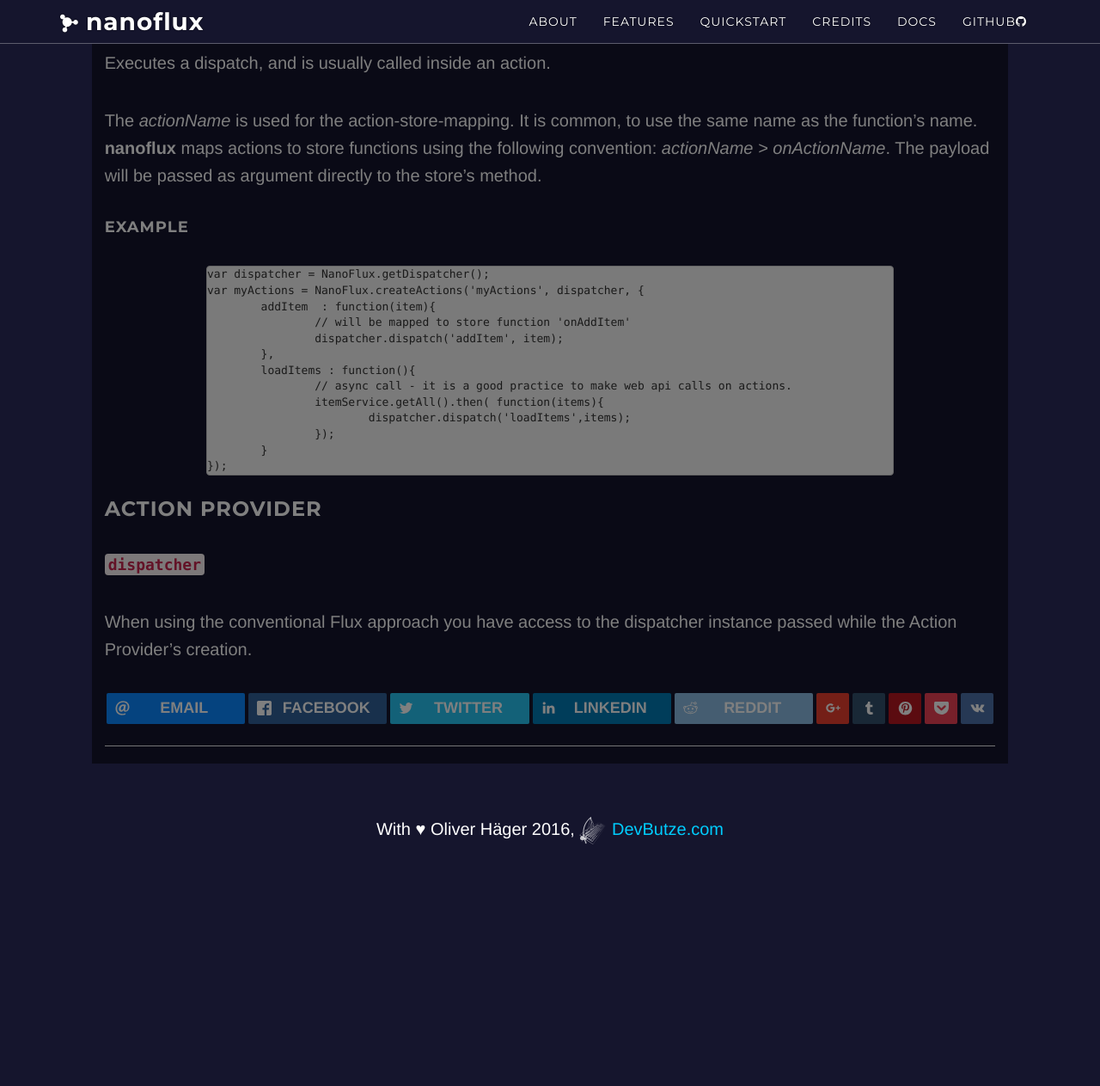
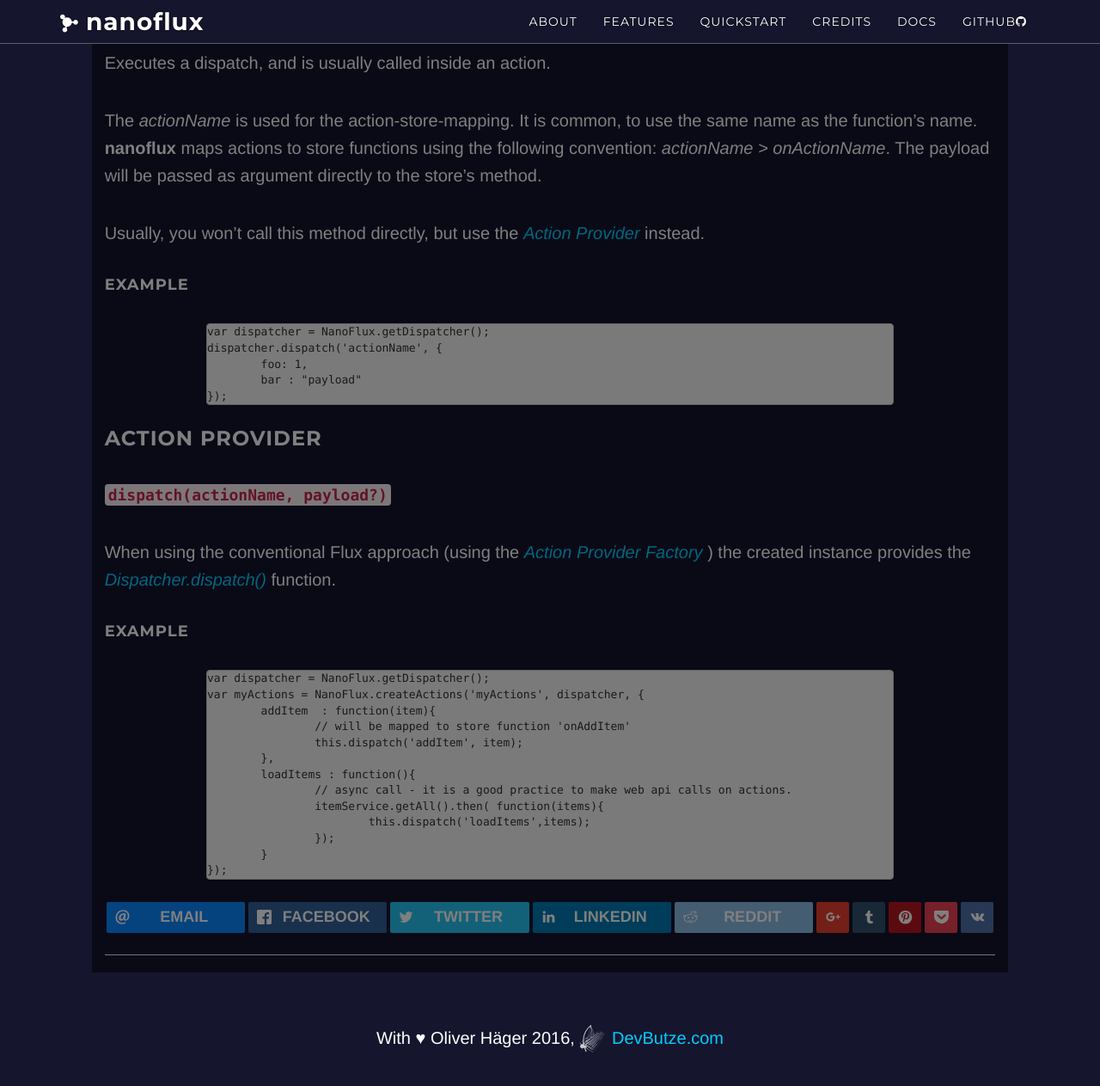
Before and after one commit to ohager/nanoflux, a Jekyll site: the page built from _posts/2016-04-22-api.md, in a window 1280 px wide and 1400 px high, scrolled down 6832 px. Shown: the top 1263 px of the window at 86% size. Built offline with Jekyll 4.4.1, drawn with Linux system fonts in a browser that asks for light colours; nearby versions of some CDN libraries; comment, search, counter and statistics services are not loaded; a style sheet for code colours, icons or effects is not loaded; before the commit the page ends 8056 px from its top, so only the background shows below that.

Commit message:
Correction API Docu

```diff
--- a/_posts/2016-04-22-api.md
+++ b/_posts/2016-04-22-api.md
@@ -298,6 +298,26 @@ The *actionName* is used for the action-store-mapping. It is common, to use the
 __nanoflux__ maps actions to store functions using the following convention: *actionName > onActionName*.
 The payload will be passed as argument directly to the store's method.
 
+Usually, you won't call this method directly, but use the [*Action Provider*](#actionProviderInstance) instead.
+
+#### Example
+
+{% highlight javascript %}
+var dispatcher = NanoFlux.getDispatcher();
+dispatcher.dispatch('actionName', {
+	foo: 1,
+	bar : "payload"
+});
+{% endhighlight %}
+
+
+### <a name='actionProviderInstance'></a> Action Provider
+
+<a name='dispatcherInstance'></a>
+__`dispatch(actionName, payload?)`__
+
+When using the conventional Flux approach (using the [*Action Provider Factory*](#actionProvider) ) the created instance provides the [*Dispatcher.dispatch()*](#dispatch) function.
+
 #### Example
 
 {% highlight javascript %}
@@ -305,21 +325,13 @@ var dispatcher = NanoFlux.getDispatcher();
 var myActions = NanoFlux.createActions('myActions', dispatcher, {
 	addItem  : function(item){
 		// will be mapped to store function 'onAddItem'
-		dispatcher.dispatch('addItem', item);
+		this.dispatch('addItem', item);
 	},
 	loadItems : function(){
 		// async call - it is a good practice to make web api calls on actions.
 		itemService.getAll().then( function(items){
-			dispatcher.dispatch('loadItems',items);
+			this.dispatch('loadItems',items);
 		});
 	}
 });
 {% endhighlight %}
-
-
-### <a name='actionProviderInstance'></a> Action Provider
-
-<a name='dispatcherInstance'></a>
-__`dispatcher`__
-
-When using the conventional Flux approach you have access to the dispatcher instance passed while the Action Provider's creation.
```
Also changed, not shown: 1 other file.
